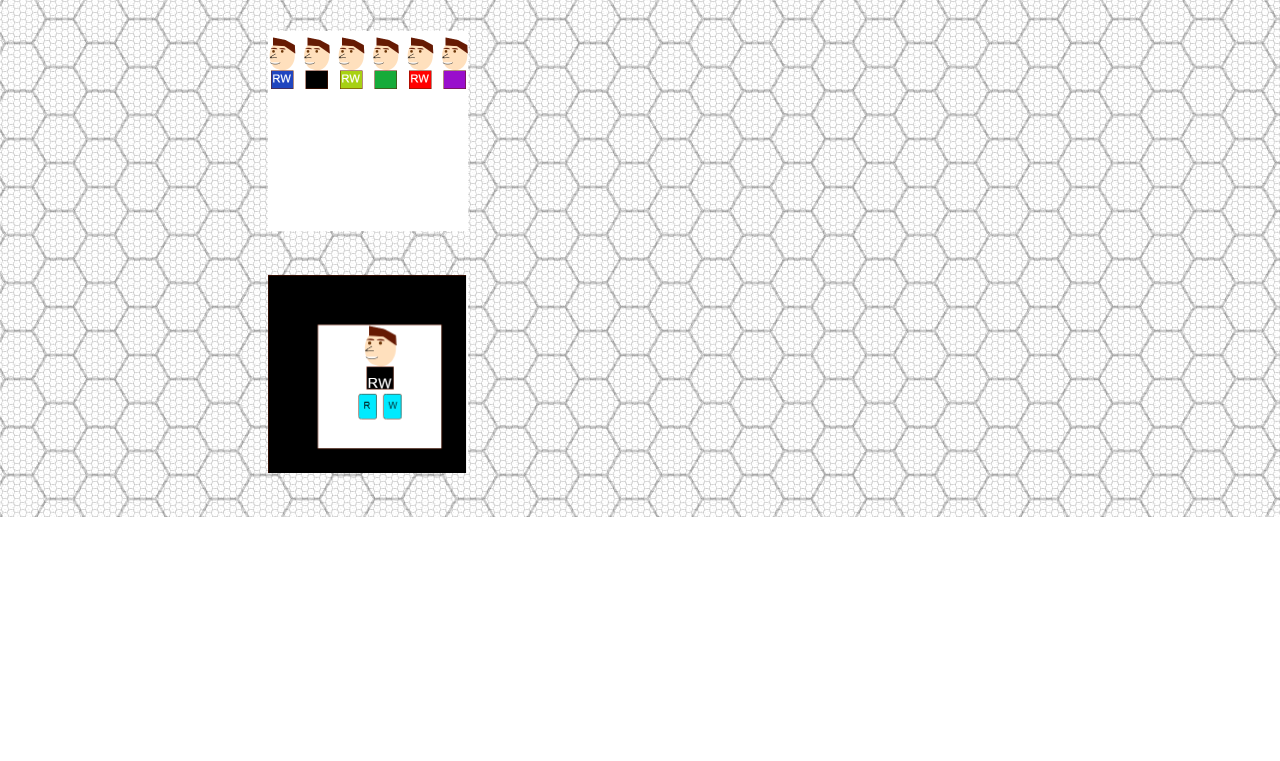
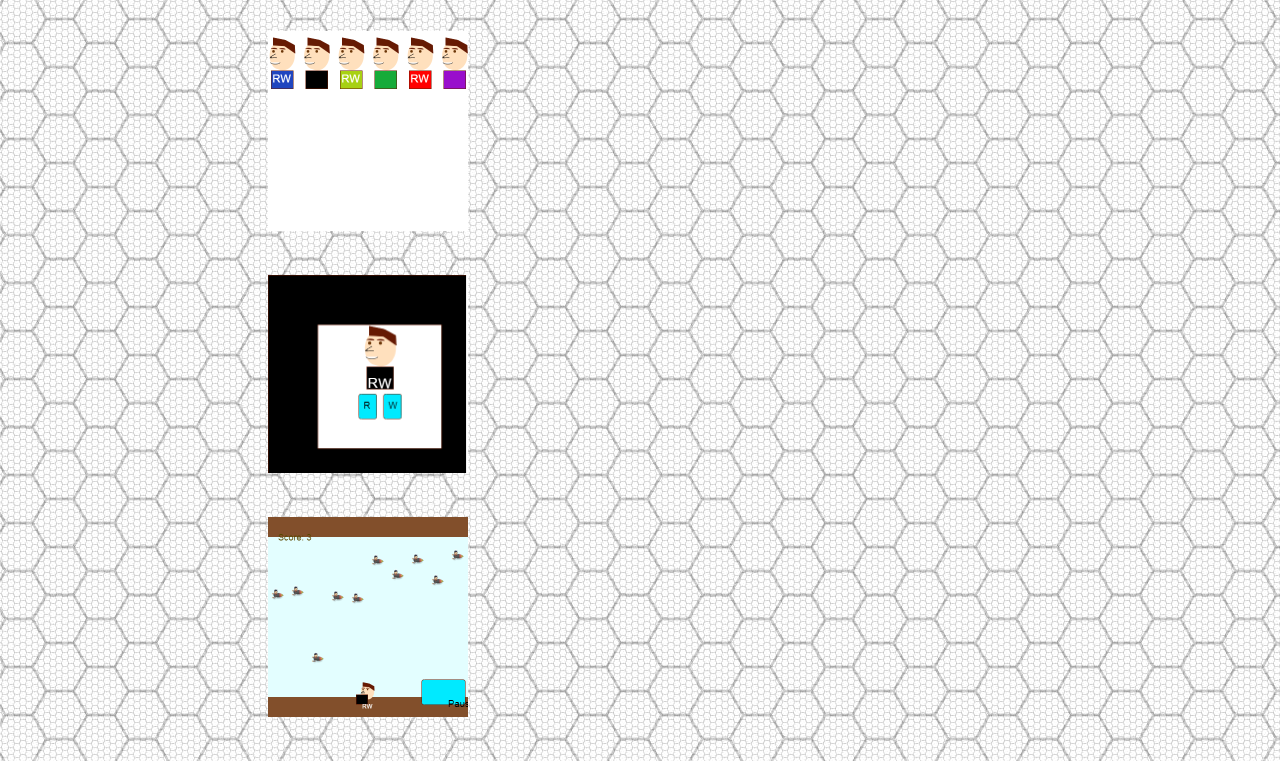
Before and after one commit to Nazadon/Nazadon.github.io, a plain HTML site: page HTML Work/javascripts.html in a window 1280 px wide. Shown: the part 2354-3115 px from the top of the page. Before the commit the page ends 2871 px from the top, so only its background shows below. Drawn offline with Linux system fonts and the light colour scheme.

Commit message:
Add files via upload

```diff
--- a/HTML Work/javascripts.html
+++ b/HTML Work/javascripts.html
@@ -95,6 +95,9 @@ img {
      <h2>
      <a href="https://www.khanacademy.org/computer-programming/wilkes_educationalapp/4822671082094592"><img src="Wilkes_EducationalApp.png"width="200" height="200"></a>
   </h2>
+    <h2>
+     <a href="https://www.khanacademy.org/computer-programming/wilkes_frogger/5276375654039552"><img src="Wilkes_frogger.png"width="200" height="200"></a>
+  </h2>
    </style>
    </div>
 
```
Also changed, not shown: HTML Work/Wilkes_frogger.png (added).
